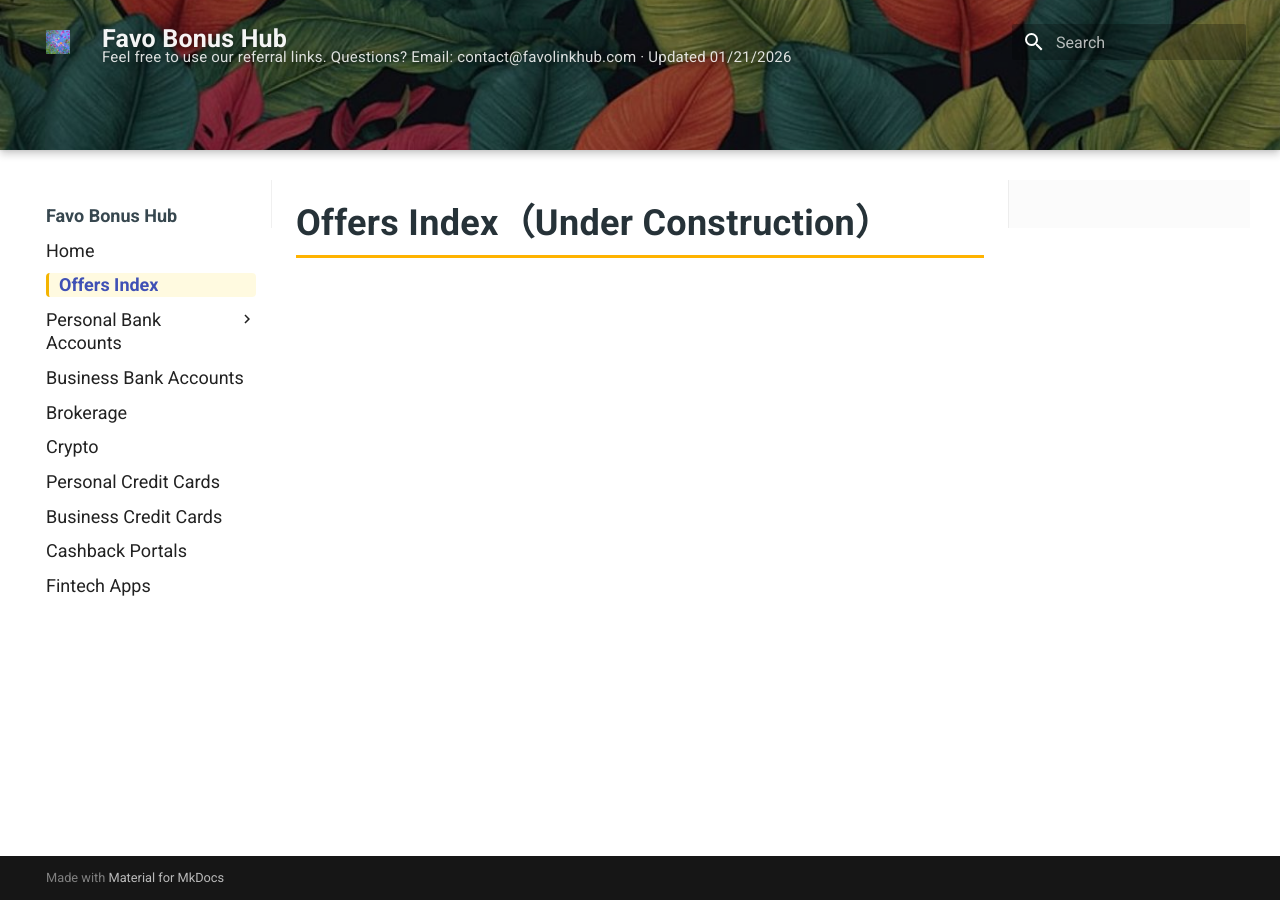
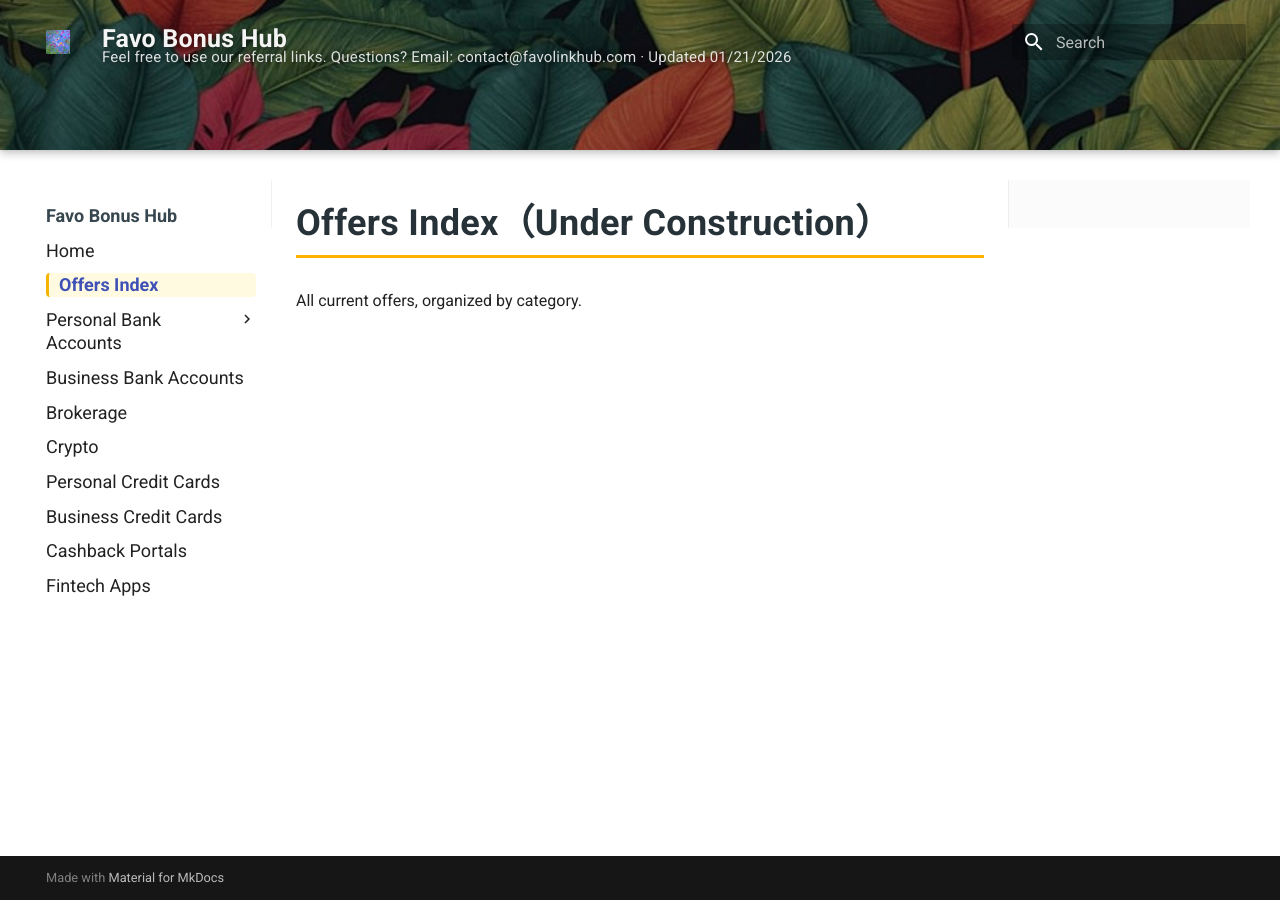
Before and after one commit to whispersofzephyr/favolinkhub-site, an MkDocs documentation site: the page built from docs/offers-index.md, in a window 1280 px wide. Built offline with MkDocs 1.6.1 and Material for MkDocs 9.7.7, drawn with Linux system fonts in a browser that asks for light colours.

Commit message:
Update offers-index.md

```diff
--- a/docs/offers-index.md
+++ b/docs/offers-index.md
@@ -4,4 +4,4 @@ title: Offers Index
 
 # Offers Index（Under Construction）
 
-<!-- material/tags -->
+All current offers, organized by category.
```
